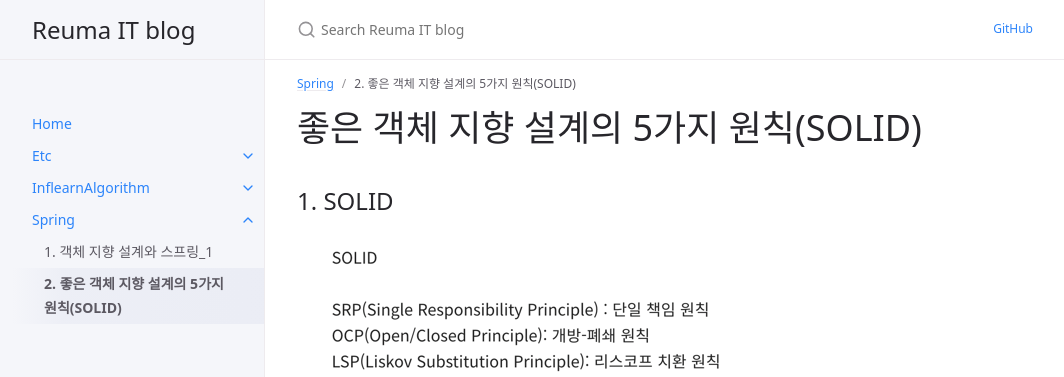
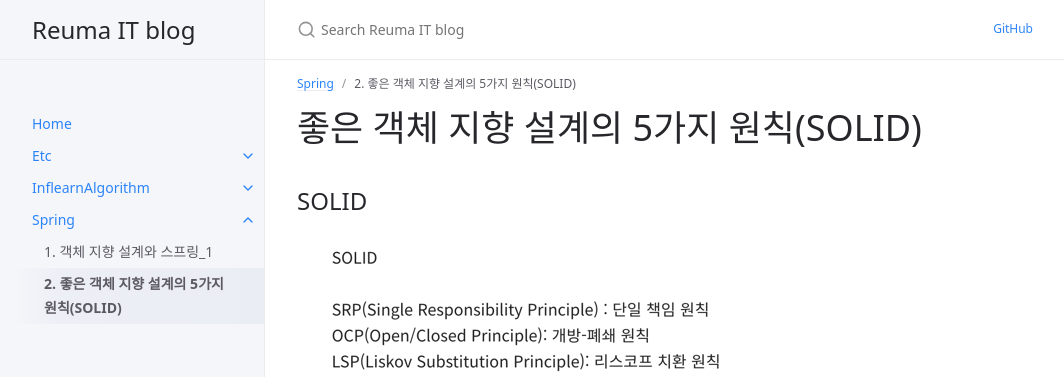
Before and after one commit to AReuma/AReuma.github.io, a Jekyll site: the page built from docs/Spring/Core/Section1_2.md, in a window 1280 px wide and 900 px high. Shown: the top 377 px of the window, without its empty margins (107-1171 px from the left). Built offline with Jekyll 4.4.1, drawn with Linux system fonts in a browser that asks for light colours.

Commit message:
좋은 객체 지향 설계의 5가지 원칙(SOLID)

```diff
--- a/docs/Spring/Core/Section1_2.md
+++ b/docs/Spring/Core/Section1_2.md
@@ -7,7 +7,7 @@ parent: Spring
 # 좋은 객체 지향 설계의 5가지 원칙(SOLID)
 
 
-## 1. SOLID
+## SOLID
 
 ![SOLID.png](/assets/images/Spring/core/Section2_1.png)
 
```
